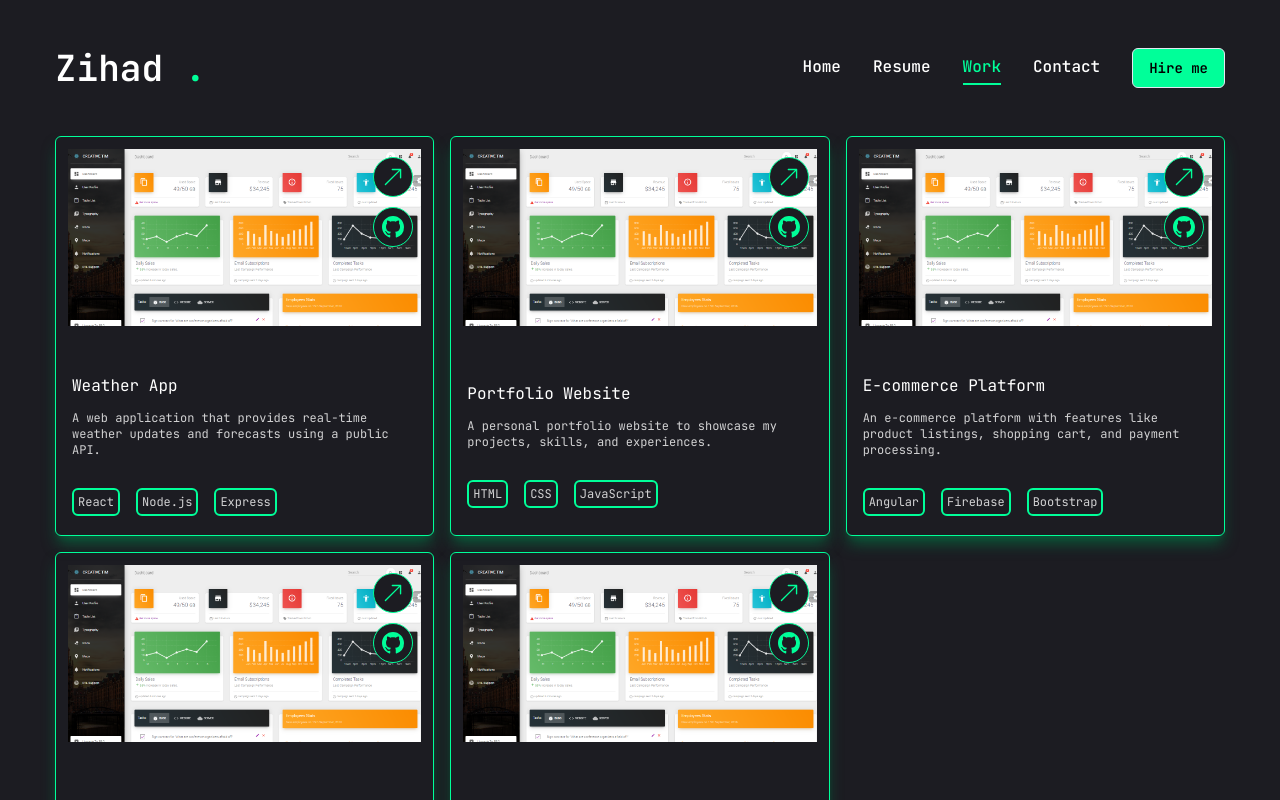
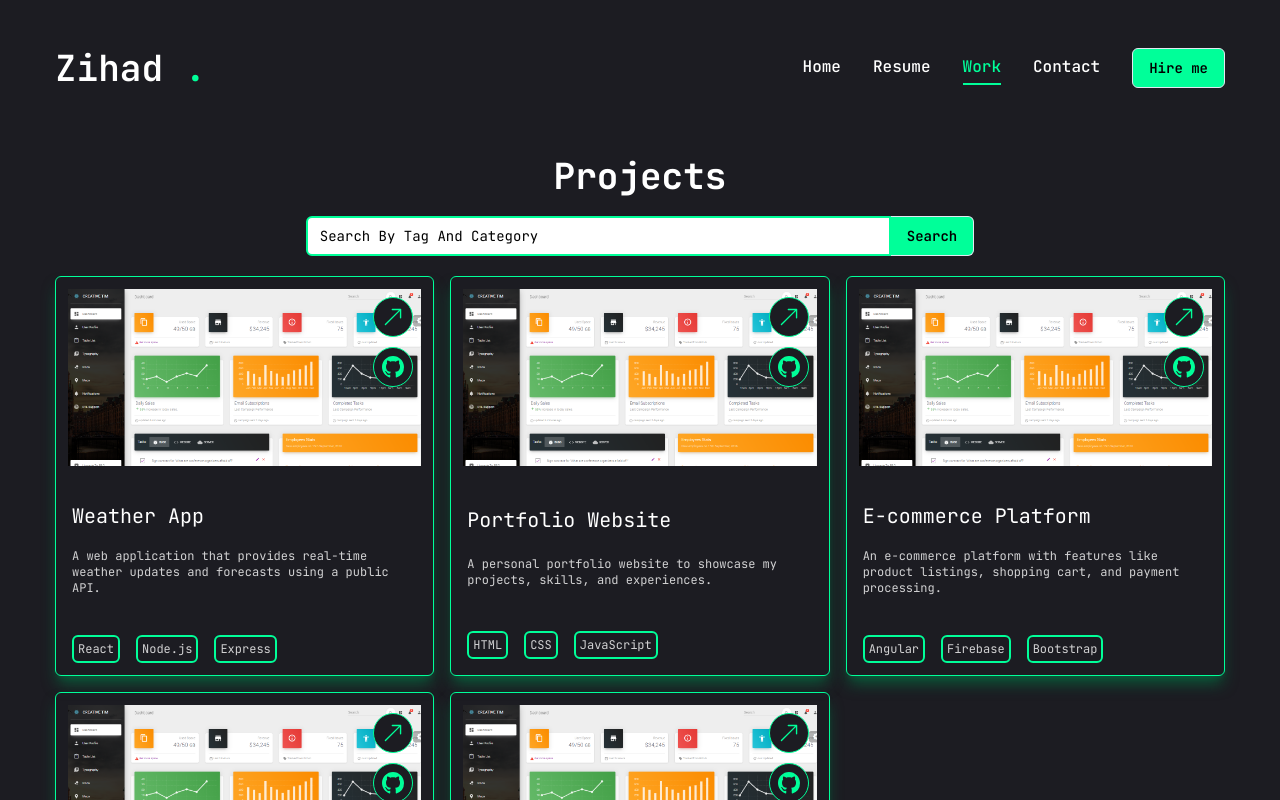
Before and after one commit to ZIHAD22/portfolio, a Next.js app: page /works in a window 1280 px wide. Shown: the top 800 px of the page. Built offline with nearby package versions, Linux system fonts and the light colour scheme.

Commit message:
project section done

```diff
--- a/src/components/ui/input.tsx
+++ b/src/components/ui/input.tsx
@@ -1,6 +1,6 @@
-import * as React from "react"
+import * as React from "react";
 
-import { cn } from "@/lib/utils"
+import { cn } from "@/lib/utils";
 
 export interface InputProps
   extends React.InputHTMLAttributes<HTMLInputElement> {}
@@ -11,15 +11,15 @@ const Input = React.forwardRef<HTMLInputElement, InputProps>(
       <input
         type={type}
         className={cn(
-          "flex h-10 w-full rounded-md border border-input bg-background px-3 py-2 text-sm ring-offset-background file:border-0 file:bg-transparent file:text-sm file:font-medium placeholder:text-muted-foreground focus-visible:outline-none focus-visible:ring-2 focus-visible:ring-ring focus-visible:ring-offset-2 disabled:cursor-not-allowed disabled:opacity-50",
+          "flex h-10 w-full rounded-md border-2 border-input bg-background px-3 py-2 text-sm ring-offset-background file:border-0 file:bg-transparent file:text-sm file:font-medium placeholder:text-muted-foreground  border-accent disabled:cursor-not-allowed disabled:opacity-50 focus:outline-none placeholder:text-black text-black",
           className
         )}
         ref={ref}
         {...props}
       />
-    )
+    );
   }
-)
-Input.displayName = "Input"
+);
+Input.displayName = "Input";
 
-export { Input }
+export { Input };
--- /dev/null
+++ b/src/pages/Works/Filter.tsx
@@ -0,0 +1,11 @@
+import React from "react";
+
+const Filter = () => {
+  return (
+    <div>
+      <h1>this is filter page</h1>
+    </div>
+  );
+};
+
+export default Filter;
--- a/src/pages/Works/Main.tsx
+++ b/src/pages/Works/Main.tsx
@@ -1,9 +1,28 @@
+"use client";
 import { projects } from "@/lib/constant";
-import React from "react";
+import React, { useState } from "react";
 import ProjectCard from "./ProjectCard";
+import { Input } from "@/components/ui/input";
+import { Button } from "@/components/ui/button";
 
 const Main = () => {
+  const [projectSearch, setProjectSearch] = useState("");
   return (
+    <div className="mb-10">
+      <h1 className="text-4xl font-bold text-center my-5">Projects</h1>
+      <div className="my-5 flex justify-between xl:justify-center">
+        <Input
+          value={projectSearch}
+          onChange={(e) => setProjectSearch(e.target.value)}
+          type="text"
+          name="search"
+          className="xl:w-1/2 rounded-r-none "
+          placeholder="Search By Tag And Category"
+        />
+        <Button variant="outline" className="border-l-0 rounded-l-none">
+          Search
+        </Button>
+      </div>
       <div className="grid grid-cols-1 xl:grid-cols-3 gap-4">
         {projects.map((project, i) => (
           <ProjectCard
@@ -19,6 +38,7 @@ const Main = () => {
           />
         ))}
       </div>
+    </div>
   );
 };
 
--- a/src/pages/Works/ProjectCard.tsx
+++ b/src/pages/Works/ProjectCard.tsx
@@ -25,8 +25,8 @@ const ProjectCard = ({
       <div className="h-1/2 w-full p-3">
         <Image alt="" src="/assets/work/project.png" width={400} height={200} />
       </div>
-      <div className="h-1/2 p-2 flex flex-col justify-center">
-        <h1 className="p-2">{title}</h1>
+      <div className="h-1/2 p-2 flex flex-col justify-evenly">
+        <h1 className="p-2 text-xl">{title}</h1>
         <h1 className="text-xs text-white/80 px-2">{description}</h1>
         <div className="text-xs text-white/80 mt-9">
           {stack.map((sta, i) => (
@@ -56,7 +56,7 @@ const ProjectCard = ({
         <BsGithub size="30px" />
       </Link>
       {mouseOver && (
-        <span className="text-xs text-accent border-[1px] border-accent p-2 absolute top-5 left-5 rounded-md bg-primary delay-100 duration-200">
+        <span className="text-xs text-accent border-[1px] border-accent p-2 absolute top-5 left-5 rounded-md bg-primary delay-100 duration-200 cursor-pointer">
           {category}
         </span>
       )}
```
Lines whose indentation alone changed are shown as unchanged.
